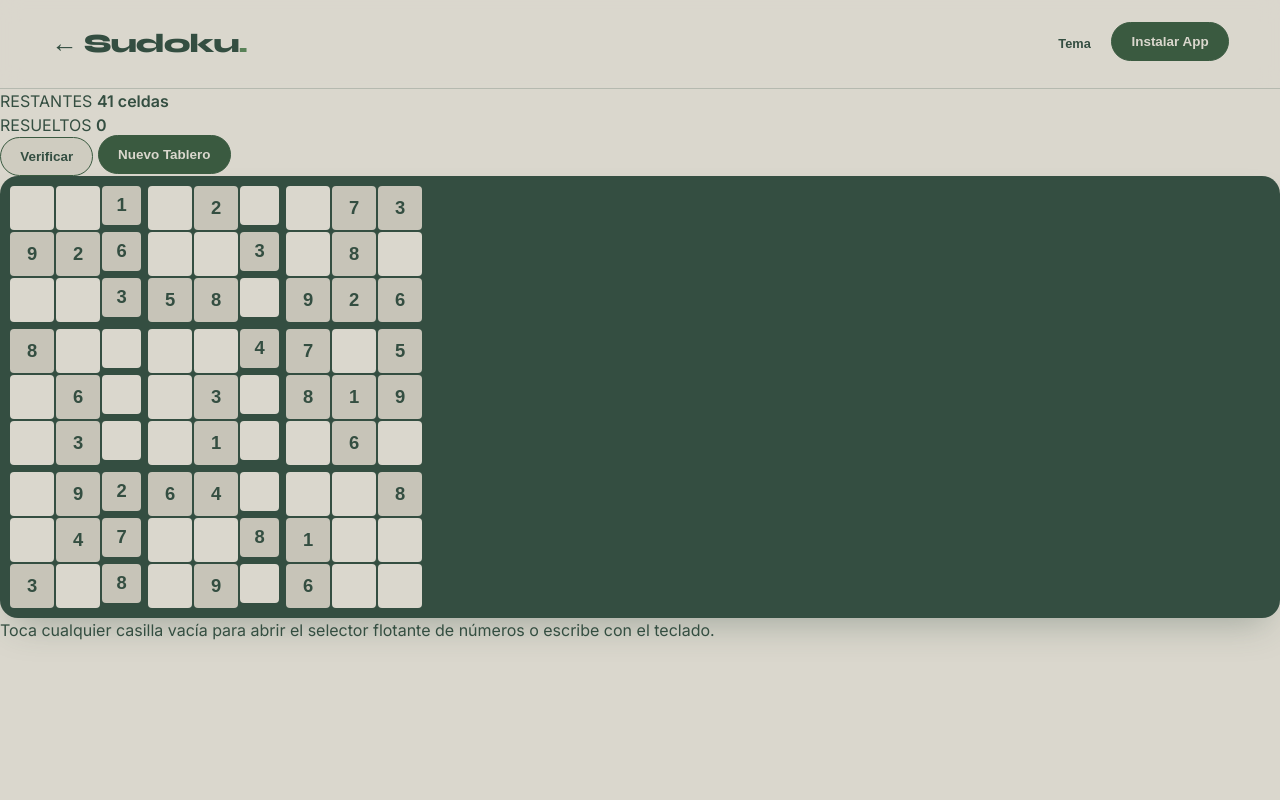
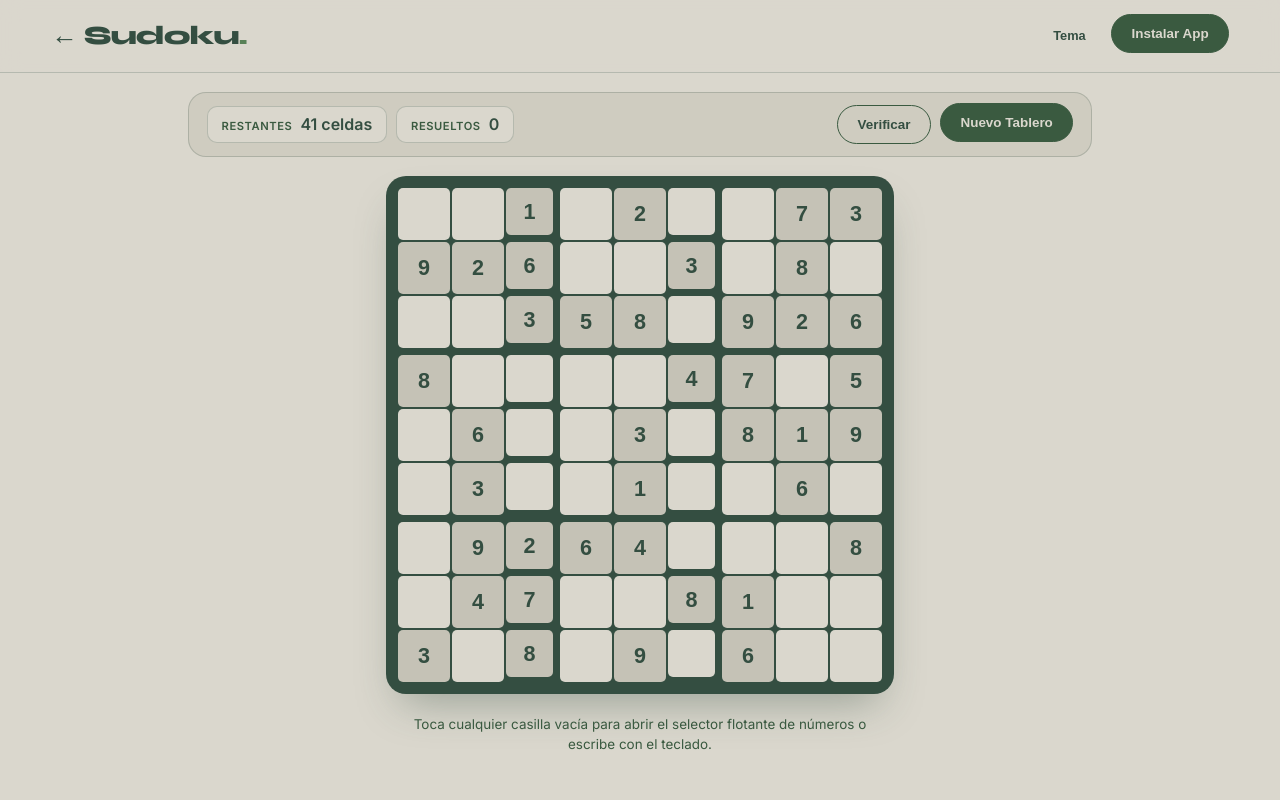
Before and after one commit to Leonleo23-10/personal_web, a Flask app: page /arcade/sudoku/ in a window 1280 px wide. Run offline with Flask 3, Linux system fonts and the light colour scheme; data that the repository does not hold is empty.

Commit message:
Tableros centrados maximizados, SQLite para mensajes y records, popover en Sudoku y Drag and Drop en Solitario

```diff
--- a/static/css/style.css
+++ b/static/css/style.css
@@ -774,126 +774,240 @@ body {
     border: 1px solid var(--dry-sage);
 }
 /* ==========================================================================
-   9. ESTILOS PRO DE LOS MOTORES DEL ARCADE (PC & MÓVIL)
+   9. ESCENARIO CENTRADO Y MAXIMIZADO DEL ARCADE (PC & MÓVIL)
    ========================================================================== */
-.score-panel {
-    display: flex;
-    gap: 1.5rem;
-    font-size: 0.95rem;
-    margin-bottom: 0.75rem;
-    background: var(--bg-secondary);
-    padding: 0.65rem 1.1rem;
-    border-radius: 12px;
-    border: 1px solid var(--border-line);
-    width: fit-content;
+.compact-nav {
+    padding: 1rem 4vw;
 }
 
+.hud-Right {
+    display: flex;
+    align-items: center;
+    gap: 0.6rem;
+}
+
+.game-center-container {
+    max-width: 980px;
+    margin: 0 auto;
+    padding: 1.2rem 3vw 2.5rem;
+    display: flex;
+    flex-direction: column;
+    align-items: center;
+    gap: 1.2rem;
+}
+
+.game-hud-bar {
+    width: 100%;
+    display: flex;
+    justify-content: space-between;
+    align-items: center;
+    flex-wrap: wrap;
+    gap: 0.8rem;
+    background: var(--bg-secondary);
+    border: 1px solid var(--border-line);
+    padding: 0.75rem 1.1rem;
+    border-radius: 18px;
+}
+
+.hud-stats, .hud-controls {
+    display: flex;
+    align-items: center;
+    flex-wrap: wrap;
+    gap: 0.6rem;
+}
+
+.stat-pill {
+    background: var(--bg-primary);
+    border: 1px solid var(--border-line);
+    padding: 0.35rem 0.85rem;
+    border-radius: 10px;
+    display: flex;
+    align-items: baseline;
+    gap: 0.5rem;
+}
+
+.stat-label {
+    font-size: 0.7rem;
+    font-weight: 700;
+    color: var(--text-secondary);
+    letter-spacing: 0.05em;
+}
+
+.game-stage-wrapper {
+    position: relative;
+    width: 100%;
+    display: flex;
+    justify-content: center;
+    align-items: center;
+    min-height: 62vh;
+}
+
+.game-gesture-hint {
+    font-size: 0.84rem;
+    color: var(--text-secondary);
+    text-align: center;
+    max-width: 56ch;
+}
+
+/* Modal superpuesto encima del tablero (Overlay de Victoria / Derrota) */
+.game-overlay {
+    position: absolute;
+    inset: 0;
+    background: rgba(28, 42, 34, 0.78);
+    backdrop-filter: blur(6px);
+    border-radius: 22px;
+    display: flex;
+    align-items: center;
+    justify-content: center;
+    z-index: 50;
+    padding: 1.5rem;
+}
+
+.game-overlay[hidden] {
+    display: none !important;
+}
+
+.overlay-card {
+    background: var(--bg-primary);
+    color: var(--text-primary);
+    border: 2px solid var(--dry-sage);
+    padding: 2.2rem 2rem;
+    border-radius: 22px;
+    text-align: center;
+    max-width: 360px;
+    box-shadow: 0 24px 48px rgba(0, 0, 0, 0.35);
+    display: flex;
+    flex-direction: column;
+    align-items: center;
+    gap: 0.9rem;
+}
+
+.overlay-card h2 {
+    font-family: 'Syne', sans-serif;
+    font-size: 2rem;
+}
+
+/* --- TABLEROS CENTRADOS DE GRAN FORMATO --- */
 .arcade-canvas, .board-2048, .minesweeper-board, .sudoku-board {
     touch-action: none;
     user-select: none;
-    max-width: 100%;
 }
 
 .arcade-canvas {
-    border-radius: 18px;
+    border-radius: 20px;
     border: 3px solid var(--pine-teal);
-    box-shadow: 0 20px 40px -15px rgba(52, 78, 65, 0.4);
+    box-shadow: 0 22px 45px -15px rgba(52, 78, 65, 0.45);
     background: #25392f;
+    max-width: 92vw;
+    height: auto;
 }
 
-/* --- SUDOKU --- */
+.minesweeper-board {
+    display: grid;
+    grid-template-columns: repeat(8, clamp(36px, 9.5vw, 52px));
+    gap: 6px;
+    background: var(--pine-teal);
+    padding: 16px;
+    border-radius: 22px;
+}
+
+/* --- SUDOKU + POPOVER FLOTANTE --- */
+.sudoku-stage-box {
+    position: relative;
+    display: inline-block;
+}
+
 .sudoku-board {
     display: grid;
-    grid-template-columns: repeat(9, minmax(30px, 44px));
+    grid-template-columns: repeat(9, clamp(32px, 9.2vw, 52px));
     gap: 2px;
     background: var(--pine-teal);
-    padding: 10px;
-    border-radius: 18px;
-    box-shadow: 0 18px 36px -14px rgba(52, 78, 65, 0.35);
+    padding: 12px;
+    border-radius: 20px;
+    box-shadow: 0 22px 44px -15px rgba(52, 78, 65, 0.4);
 }
 
 .sudoku-cell {
     aspect-ratio: 1 / 1;
     background: var(--dust-grey);
     border: none;
-    border-radius: 4px;
+    border-radius: 5px;
     font-weight: 700;
-    font-size: clamp(0.9rem, 2.2vw, 1.15rem);
+    font-size: clamp(1rem, 2.8vw, 1.35rem);
     color: var(--pine-teal);
     cursor: pointer;
-    transition: background-color 0.15s ease, transform 0.1s ease;
 }
 
-.sudoku-cell.fixed {
-    background: #c7c4b8;
-    color: var(--pine-teal);
-}
-
-.sudoku-cell.user-input {
-    color: var(--hunter-green);
-    font-weight: 800;
-}
-
-.sudoku-cell.axis-highlight {
-    background: #e5e2d7;
-}
-
-.sudoku-cell.same-num {
-    background: var(--dry-sage);
-    color: var(--pine-teal);
-}
-
+.sudoku-cell.fixed { background: #c5c2b6; }
+.sudoku-cell.user-input { color: var(--hunter-green); font-weight: 800; }
+.sudoku-cell.axis-highlight { background: #e5e2d7; }
+.sudoku-cell.same-num { background: var(--dry-sage); }
 .sudoku-cell.selected {
     background: var(--fern) !important;
     color: var(--dust-grey) !important;
-    transform: scale(1.05);
-    z-index: 2;
 }
-
 .sudoku-cell.error-cell {
     background: #b54845 !important;
     color: #fff !important;
 }
-
 .sudoku-cell.border-right { margin-right: 5px; }
 .sudoku-cell.border-bottom { margin-bottom: 5px; }
 
-.sudoku-numpad {
-    display: grid;
-    grid-template-columns: repeat(9, 1fr);
-    gap: 0.4rem;
-    max-width: 420px;
+.sudoku-popover {
+    position: absolute;
+    z-index: 40;
+    background: var(--pine-teal);
+    border: 2px solid var(--dry-sage);
+    padding: 8px;
+    border-radius: 16px;
+    box-shadow: 0 16px 34px rgba(0, 0, 0, 0.38);
+    width: 174px;
 }
 
-.sudoku-key {
-    aspect-ratio: 1 / 1;
-    border-radius: 10px;
-    border: 1px solid var(--hunter-green);
-    background: var(--bg-secondary);
-    color: var(--text-primary);
+.sudoku-popover[hidden] {
+    display: none !important;
+}
+
+.popover-grid {
+    display: grid;
+    grid-template-columns: repeat(3, 1fr);
+    gap: 5px;
+}
+
+.popover-num-btn {
+    padding: 0.55rem 0;
+    border: none;
+    border-radius: 9px;
+    background: var(--dust-grey);
+    color: var(--pine-teal);
     font-family: 'Syne', sans-serif;
     font-weight: 800;
-    font-size: 1.05rem;
+    font-size: 1rem;
     cursor: pointer;
-    transition: all 0.2s ease;
 }
 
-.sudoku-key:hover, .sudoku-key:active {
+.popover-num-btn:hover, .popover-num-btn:active {
+    background: var(--fern);
+    color: var(--dust-grey);
+}
+
+.popover-num-btn.erase-key {
+    grid-column: span 3;
     background: var(--hunter-green);
     color: var(--dust-grey);
-    transform: translateY(-2px);
+    font-size: 0.82rem;
 }
 
-/* --- 2048 BOTÁNICO --- */
+/* --- 2048 MAXIMIZADO --- */
 .board-2048 {
     display: grid;
-    grid-template-columns: repeat(4, minmax(60px, 78px));
-    grid-template-rows: repeat(4, minmax(60px, 78px));
+    grid-template-columns: repeat(4, clamp(68px, 19vw, 96px));
+    grid-template-rows: repeat(4, clamp(68px, 19vw, 96px));
     gap: 10px;
     background: var(--pine-teal);
     padding: 14px;
-    border-radius: 20px;
-    box-shadow: 0 20px 40px -15px rgba(52, 78, 65, 0.35);
+    border-radius: 22px;
+    box-shadow: 0 22px 44px -15px rgba(52, 78, 65, 0.4);
 }
 
 .tile-2048 {
```
Also changed, not shown: other parts of static/css/style.css (+27 -59 lines).
